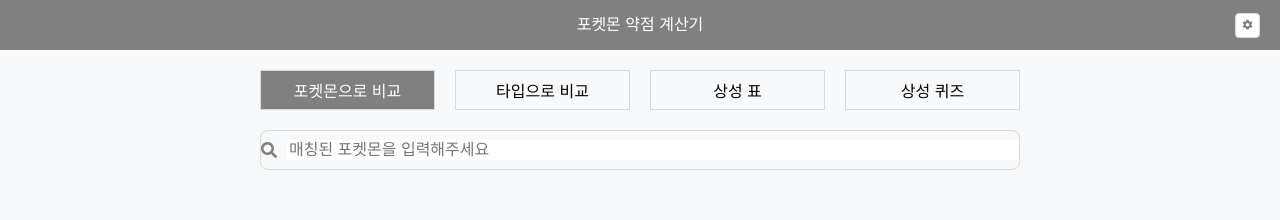
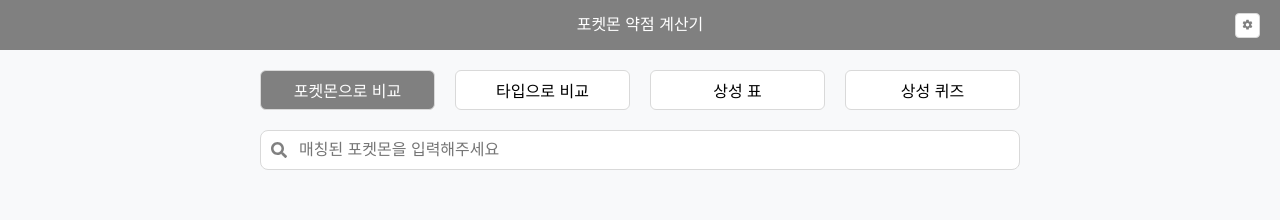
Before and after one commit to changchangwoo/POKE-MATCH-TYPE, a React (Vite) app: page / in a window 1280 px wide. Shown: the top 220 px of the page. Built offline with nearby package versions, Linux system fonts and the light colour scheme; a small style sheet from the web is missing.

Commit message:
Feat : contextAPI를 활용한 테마 모드 구현

```diff
--- a/src/App.tsx
+++ b/src/App.tsx
@@ -2,20 +2,43 @@
 import { Route, Routes } from "react-router-dom";
 import Main from "./pages/Main";
 import Match from "./pages/Match";
-import { css } from "@emotion/react";
+import { css, Global } from "@emotion/react";
 import Navigation from "./components/nav/Navigation";
 import ChangeButtons from "./components/nav/ChangeButtons";
 import Table from "./pages/Table";
 import Quiz from "./pages/Quiz";
+import { globalStyles } from "./styles/globalStyles";
+import { createContext, Dispatch, SetStateAction, useState } from "react";
+import { TThemeData } from "./models/settingData";
 
-const visible = true;
+type TThemeContext = {
+  theme: TThemeData;
+  setTheme: Dispatch<SetStateAction<TThemeData>>;
+};
+
+export const ThemeContext = createContext<TThemeContext>({
+  theme: {
+    name: "태양의 돌",
+    num: 1,
+    type: "light",
+  },
+  setTheme: () => {},
+});
 
 function App() {
+  const [theme, setTheme] = useState<TThemeData>({
+    name: "태양의 돌",
+    num: 1,
+    type: "light",
+  });
   return (
     <>
-      {visible && <Navigation />}
+      <Global styles={globalStyles(theme.type)} />
+      <ThemeContext.Provider value={{ theme, setTheme }}>
+        <Navigation />
+      </ThemeContext.Provider>
       <div css={Container}>
-        {visible && <ChangeButtons />}
+        <ChangeButtons />
         <Routes>
           <Route path="/" element={<Main />} />
           <Route path="/type" element={<Match />} />
--- a/src/components/MatchCard.tsx
+++ b/src/components/MatchCard.tsx
@@ -64,7 +64,7 @@
   padding: 20px;
   box-sizing: border-box;
   border: 1px solid var(--border);
-  background-color: var(--background)
+  background-color: var(--background);
   border-radius: 8px;
   display: flex;
   flex-direction: column;
@@ -100,7 +100,7 @@
   width: 60%;
   justify-content: center;
   align-items: center;
-  color: var(--background)
+  color: var(--background);
   margin: auto;
   margin-bottom: 10px;
 `;
--- a/src/components/modal/Theme.tsx
+++ b/src/components/modal/Theme.tsx
@@ -1,34 +1,49 @@
 import { css } from "@emotion/react";
-import { useState } from "react";
+import { useContext, useState } from "react";
+import { ThemeContext } from "../../App";
+import { TThemeData } from "../../models/settingData";
 
-type TThemeData = { name: string; num: Number };
-
-const ThemeData: TThemeData[] = [
+const ThemeDatas: TThemeData[] = [
   {
     name: "태양의 돌",
     num: 1,
+    type: "light",
   },
   {
     name: "달의 돌",
     num: 2,
+    type: "dark",
   },
 ];
 
 const Theme = () => {
-  const [curTheme, setCurTheme] = useState<TThemeData>({
-    name: "태양의 돌",
-    num: 1,
-  });
+  const { theme, setTheme } = useContext(ThemeContext);
+
+  const handleThemeBtn = (
+    e: React.MouseEvent<HTMLButtonElement>,
+    data: TThemeData
+  ) => {
+    e.stopPropagation();
+    setTheme(data);
+    localStorage.setItem(
+      "theme",
+      JSON.stringify({
+        ...data,
+      })
+    );
+  };
+
   return (
     <div css={themeContainer}>
-      {ThemeData.map((element, idx) => {
-        const isClicked = curTheme.num === idx;
+      {ThemeDatas.map((data, idx) => {
+        const isClicked = theme.num === idx + 1;
         return (
           <button
+            key={data.name}
             css={themeButton(isClicked)}
-            onClick={() => setCurTheme(element)}
+            onClick={(e) => handleThemeBtn(e, data)}
           >
-            {element.name}
+            {data.name}
           </button>
         );
       })}
@@ -40,14 +55,17 @@
 const themeContainer = css`
   display: flex;
   gap: 10px;
+  flex-wrap: wrap;
+  justify-content: center;
+  align-items: center;
 `;
 
 const themeButton = (isClicked: boolean) => css`
-  width: 100%;
+  min-width: 150px;
   height: 40px;
   border: 1px solid var(--border);
   font-size: 14px;
-  border-radius: 8px;
-  background-color: ${isClicked ? "var(--background)" : "var(--point)"};
-  color: ${isClicked ? "var(--text)" : "var(--background)"};
+  border-radius: 5px;
+  background-color: ${isClicked ? "var(--point)" : "var(--background)"};
+  color: ${isClicked ? "var(--background)" : "var(--text)"};
 `;
--- a/src/components/nav/ChangeButtons.tsx
+++ b/src/components/nav/ChangeButtons.tsx
@@ -53,7 +53,7 @@
     border: 1px solid var(--border);
     font-size: var(--fontMedium);
     cursor: pointer;
-    background-color: var(--background)
+    background-color: var(--background);
     border-radius: 6px;
 
     :hover {
@@ -62,7 +62,7 @@
 
     &.active {
       background-color: var(--point);
-      color: var(--background)
+      color: var(--background);
     }
   }
 `;
--- a/src/components/quizes/StepProgress.tsx
+++ b/src/components/quizes/StepProgress.tsx
@@ -1,8 +1,7 @@
-/** @jsxImportSource @emotion/react */
 import { css } from "@emotion/react";
 
 interface StepProgressProps {
-  currentStep: number; // 0부터 시작한다고 가정
+  currentStep: number;
   progressArr: { step: string }[];
 }
 
--- a/src/components/search/SearchStyles.ts
+++ b/src/components/search/SearchStyles.ts
@@ -7,8 +7,8 @@
 `;
 
 export const inputBox = css`
-position: relative;
-  background-color: var(--background)
+  position: relative;
+  background-color: var(--background);
   padding: 10px;
   box-sizing: border-box;
   width: 100%;
@@ -37,7 +37,7 @@
   z-index: 100;
   width: 100%;
   border: 1px solid var(--border);
-  background-color: var(--background)
+  background-color: var(--background);
   border-radius: 8px;
   list-style-type: none;
   padding: 0;
--- a/src/main.tsx
+++ b/src/main.tsx
@@ -3,16 +3,13 @@
 import "./index.css";
 import { BrowserRouter } from "react-router-dom";
 import { QueryClient, QueryClientProvider } from "@tanstack/react-query";
-import { Global } from "@emotion/react";
-import { globalStyles } from "./styles/globalStyles.ts";
 
 const queryClient = new QueryClient();
 
 ReactDOM.createRoot(document.getElementById("root")!).render(
   <BrowserRouter>
-    <Global styles={globalStyles}/>
     <QueryClientProvider client={queryClient}>
-        <App />
+      <App />
     </QueryClientProvider>
   </BrowserRouter>
 );
--- /dev/null
+++ b/src/models/settingData.ts
@@ -0,0 +1,2 @@
+export type TThemeData = { name: string; num: Number; type: TTheme };
+export type TTheme = "light" | "dark";
--- a/src/styles/globalStyles.ts
+++ b/src/styles/globalStyles.ts
@@ -1,14 +1,42 @@
 import { css } from "@emotion/react";
+import { TTheme } from "../models/settingData";
 
-export const globalStyles = css`
+type TThemeStyles = {
+  point: string;
+  primary: string;
+  background: string;
+  text: string;
+  border: string;
+};
+
+const themes: Record<TTheme, TThemeStyles> = {
+  light: {
+    point: "grey",
+    primary: "#f8f9fa",
+    background: "#ffffff",
+    text: "#000000",
+    border: "#d9d9d9",
+  },
+  dark: {
+    point: "#d77f7f",
+    primary: "#1e1e1e",
+    background: "#121212",
+    text: "#f1f1f1",
+    border: "#444444",
+  },
+};
+
+export const globalStyles = (themeMode: keyof typeof themes = "light") => {
+  const theme = themes[themeMode];
+  return css`
     :root {
       /* 컬러 */
       /* --point: #eb9191; */
-    --point: grey; // 포인트 색
-    --primary: #f8f9fa; // 배경 바탕
-    --background: #ffffff; // 디폴트(화이트)
-    --text: #000000; // 디폴트(블랙)
-    --border: #d9d9d9; // border 배경
+      --point: ${theme.point}; // 포인트 색
+      --primary: ${theme.primary}; // 배경 바탕
+      --background: ${theme.background}; // 디폴트(화이트)
+      --text: ${theme.text}; // 디폴트(블랙)
+      --border: ${theme.border}; // border 배경
 
       /* 타입 */
       --type1: #949495; /* normal */
@@ -40,3 +68,4 @@
       }
     }
   `;
+};
--- a/src/utils/getFilterFixVarieties.ts
+++ b/src/utils/getFilterFixVarieties.ts
@@ -36,7 +36,8 @@
   "pikachu-hoenn",
   "pikachu-sinnoh",
   "pikachu-unova",
-  "pikachu-kalos",]
+  "pikachu-kalos",
+];
 
 export const getFilterFixVarieties = (
   pokeDexHash: Map<number, IPokeDex>,
@@ -45,28 +46,28 @@
 ) => {
   const pokeDexData = pokeDexHash.get(Number(no));
   const cloneFetchVarietiesData = JSON.parse(
-    JSON.stringify(fetchVarietiesData))
-  const filterfetchVarieties = getFilterfetchVarieties(cloneFetchVarietiesData  );
+    JSON.stringify(fetchVarietiesData)
+  );
+  const filterfetchVarieties = getFilterfetchVarieties(cloneFetchVarietiesData);
   const filterPokeDexVarieties = getFilterPokeDexVarieties(pokeDexData);
   const originData = fetchVarietiesData;
   // 두 배열의 개수가 일치하는 경우
-  if(filterPokeDexVarieties?.length === filterfetchVarieties.length-1) {
+  if (filterPokeDexVarieties?.length === filterfetchVarieties.length - 1) {
     filterPokeDexVarieties.forEach((el) => {
       originData[el.idx].pokemon.name = el.name;
-    })
+    });
   }
   // 두 배열의 개수가 일치하지 않는 경우 (= 모든 폼 데이터 삭제)
   // 값이 지워지면서 배열 값이 변경 => idx의 의미가 없어짐
   // 값은 전부 그대로 유지하면서 isVisibile만 false로 변경경
-
   else {
     filterfetchVarieties.forEach((el) => {
-      if(el.idx === 0) return; // 기본형은 제외
+      if (el.idx === 0) return; // 기본형은 제외
       originData[el.idx].is_visible = false;
     });
   }
 
-  return originData
+  return originData;
 };
 
 const getFilterfetchVarieties = (
@@ -85,9 +86,9 @@
     const name = element.pokemon.name;
     const isMatch = regexes.some((regex) => regex.test(name));
     const isExtra = regexesExtra.some((regex) => regex.test(name));
-    if(isExtra) {
-      filterDatas.push({idx, name : "removeData"})
-      return
+    if (isExtra) {
+      filterDatas.push({ idx, name: "removeData" });
+      return;
     }
     if (!isMatch) {
       const korName = getSpeciesTranslate(name);
@@ -104,7 +105,7 @@
   const filterDatas: { idx: number; name: string }[] = [];
   if (pokeDexVarieties.length <= 0) return filterDatas;
   pokeDexVarieties.forEach((pokedexData, idx) => {
-    const match = pokedexData.match(/\(([^)]+)\)/);;
+    const match = pokedexData.match(/\(([^)]+)\)/);
     const matchResult = match ? match[1] : null;
     if (matchResult && !FILTER_POKEDEX_KOR.includes(matchResult)) {
       filterDatas.push({ idx: idx + 1, name: matchResult });
```
Lines whose indentation alone changed are shown as unchanged.
